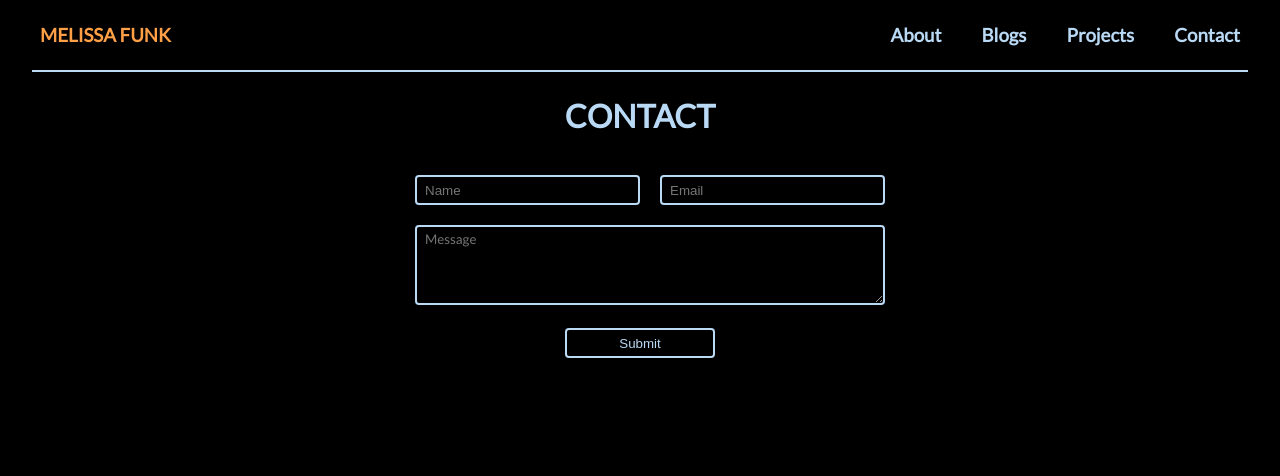
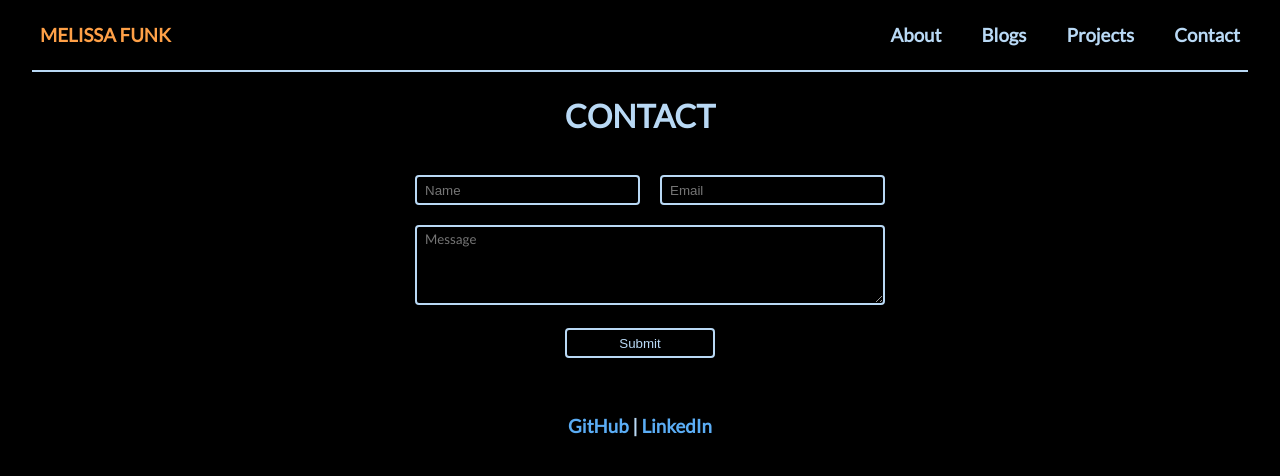
Before and after one commit to MelissaFunk/portfolio, a React (Create React App) app in the folder client/: page /contact in a window 1280 px wide. Shown: the top 476 px of the page. Built offline with nearby package versions, Linux system fonts and the light colour scheme.

Commit message:
added github/linkedin links on Contact

```diff
--- a/client/src/components/Contact.js
+++ b/client/src/components/Contact.js
@@ -46,6 +46,9 @@ function Contact() {
 
           {emailSent ? <p>Thank you for your message, I will be in touch shortly!</p> : null}
         </div>
+        <div className="links">
+        <h3 ><a href="https://github.com/MelissaFunk" target="_blank">GitHub</a> | <a href="https://www.linkedin.com/in/melissa-funk-35778749/" target="_blank">LinkedIn</a></h3>
+        </div>
       </div>
     );
 };
--- a/client/src/index.css
+++ b/client/src/index.css
@@ -313,3 +313,7 @@ a:hover, a:link, a:visited, a:active {
   color:black;
   cursor: pointer
 }
+
+.links {
+  margin-top: 80px
+}
```
